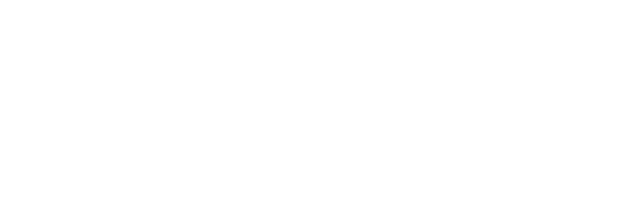
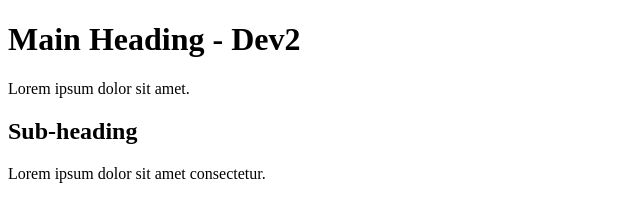
Before and after one commit to eszterk90/github_conflict_test, a plain HTML site: page index.html in a window 1280 px wide. Shown: the whole page, without its empty margins (0-640 px from the left). Drawn offline with Linux system fonts and the light colour scheme.

Commit message:
dev2 added some content

```diff
--- a/index.html
+++ b/index.html
@@ -7,6 +7,10 @@
     <title>Document</title>
 </head>
 <body>
+    <h1>Main Heading - Dev2</h1>
+    <p>Lorem ipsum dolor sit amet.</p>
 
+    <h2>Sub-heading</h2>
+    <p>Lorem ipsum dolor sit amet consectetur.</p>
 </body>
 </html>
```
